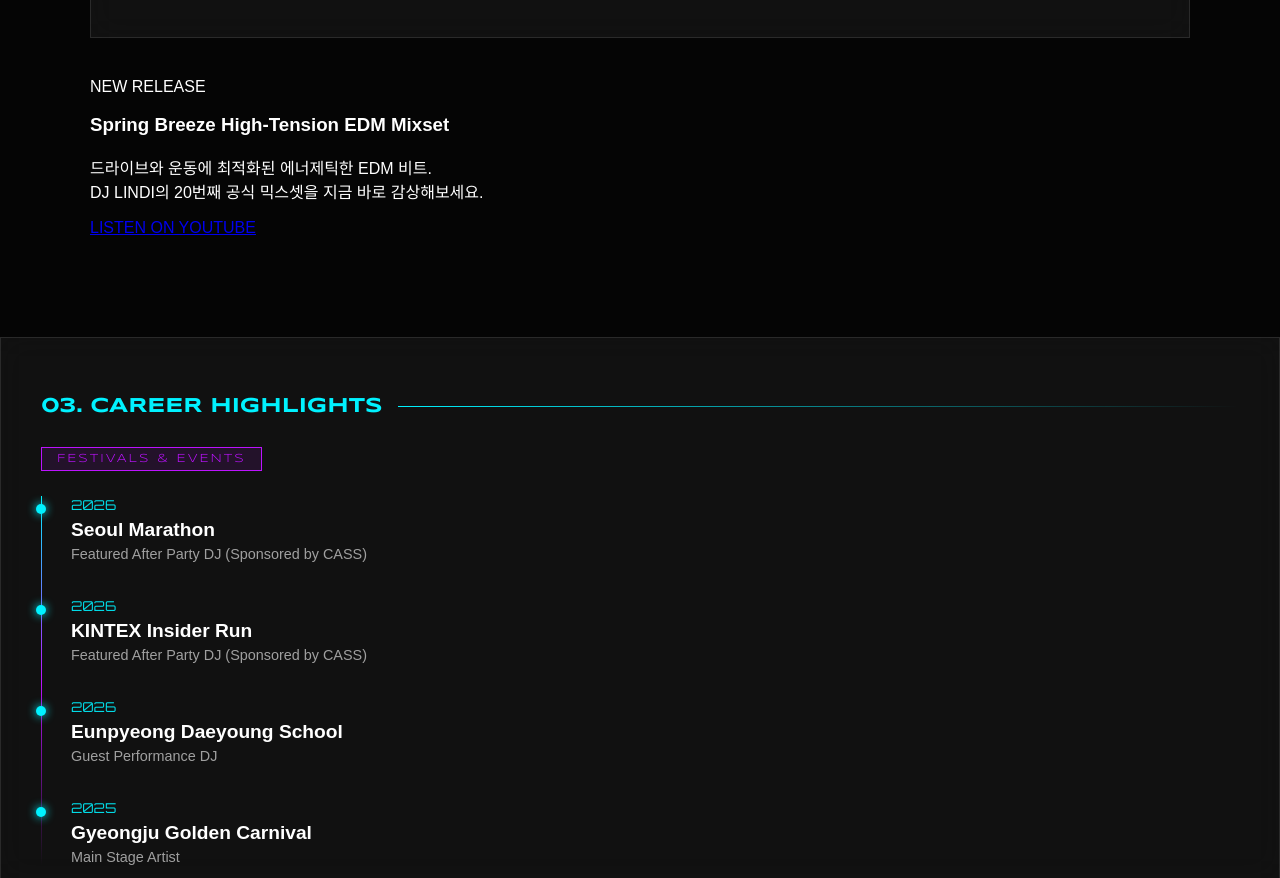
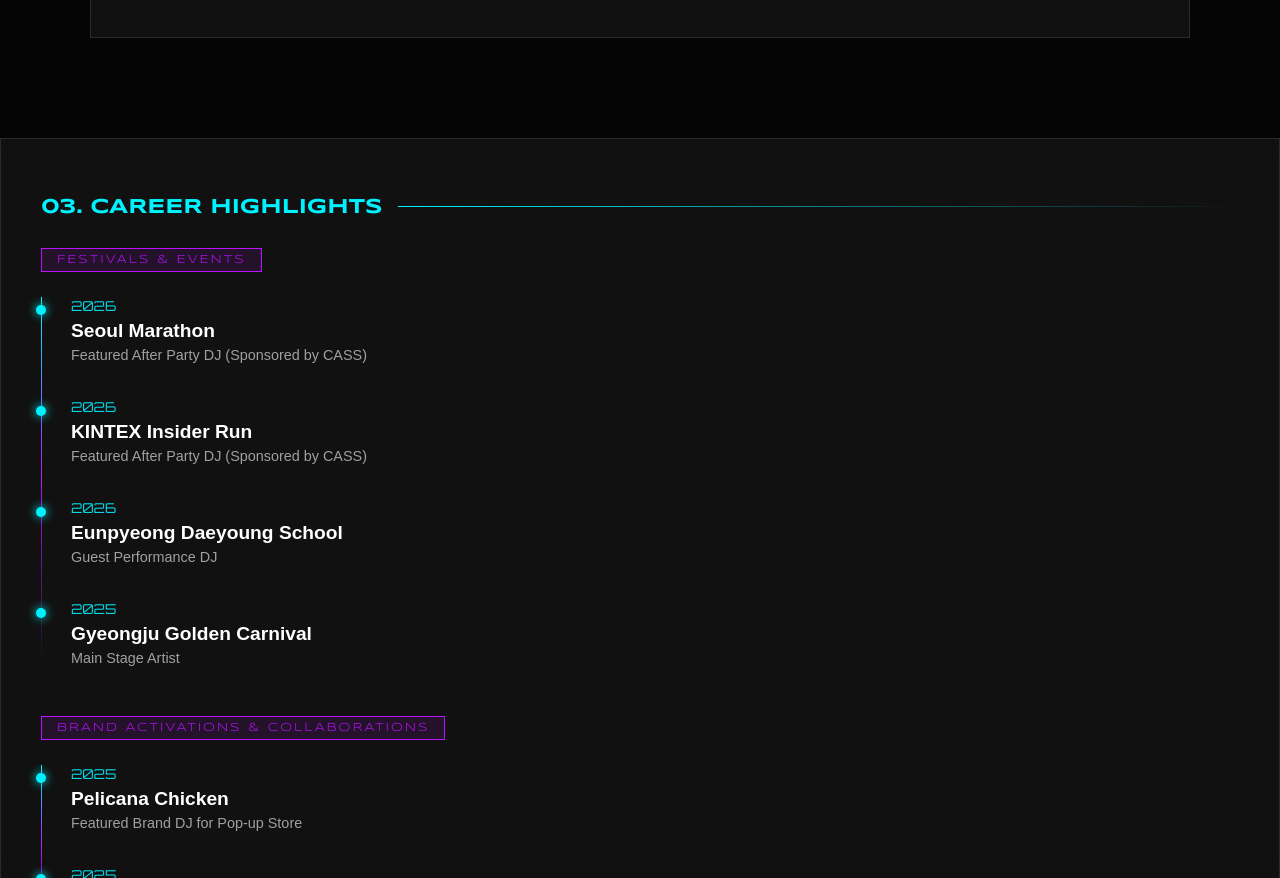
Before and after one commit to elelelwpdl-del/lindi, a plain HTML site: page index.html in a window 1280 px wide. Shown: the part 1805-2683 px from the top of the page. Drawn offline with nearby package versions, Linux system fonts and the light colour scheme; a web font is replaced by a local one.

Commit message:
Update index.html

```diff
--- a/index.html
+++ b/index.html
@@ -61,17 +61,7 @@
                     <iframe src="https://www.youtube.com/embed/mlSt2MH3CFQ?si=6FELMQIcU3-N_b3t" title="YouTube video player" frameborder="0" allow="accelerometer; autoplay; clipboard-write; encrypted-media; gyroscope; picture-in-picture; web-share" allowfullscreen></iframe>
                 </div>
             </div>
-        </div>
-            <div class="mixset-info">
-                <span class="mixset-tag">NEW RELEASE</span>
-                <h3 class="mixset-name">Spring Breeze High-Tension EDM Mixset</h3>
-                <p class="mixset-desc">
-                    드라이브와 운동에 최적화된 에너제틱한 EDM 비트.<br>
-                    DJ LINDI의 20번째 공식 믹스셋을 지금 바로 감상해보세요.
-                </p>
-                <a href="https://www.youtube.com/@dj_lindi" target="_blank" class="btn-watch">LISTEN ON YOUTUBE</a>
-            </div>
-        </div>
+         </div>
     </div>
    <div class="glass-card">
     <h2 class="section-title">03. CAREER HIGHLIGHTS</h2>
```
